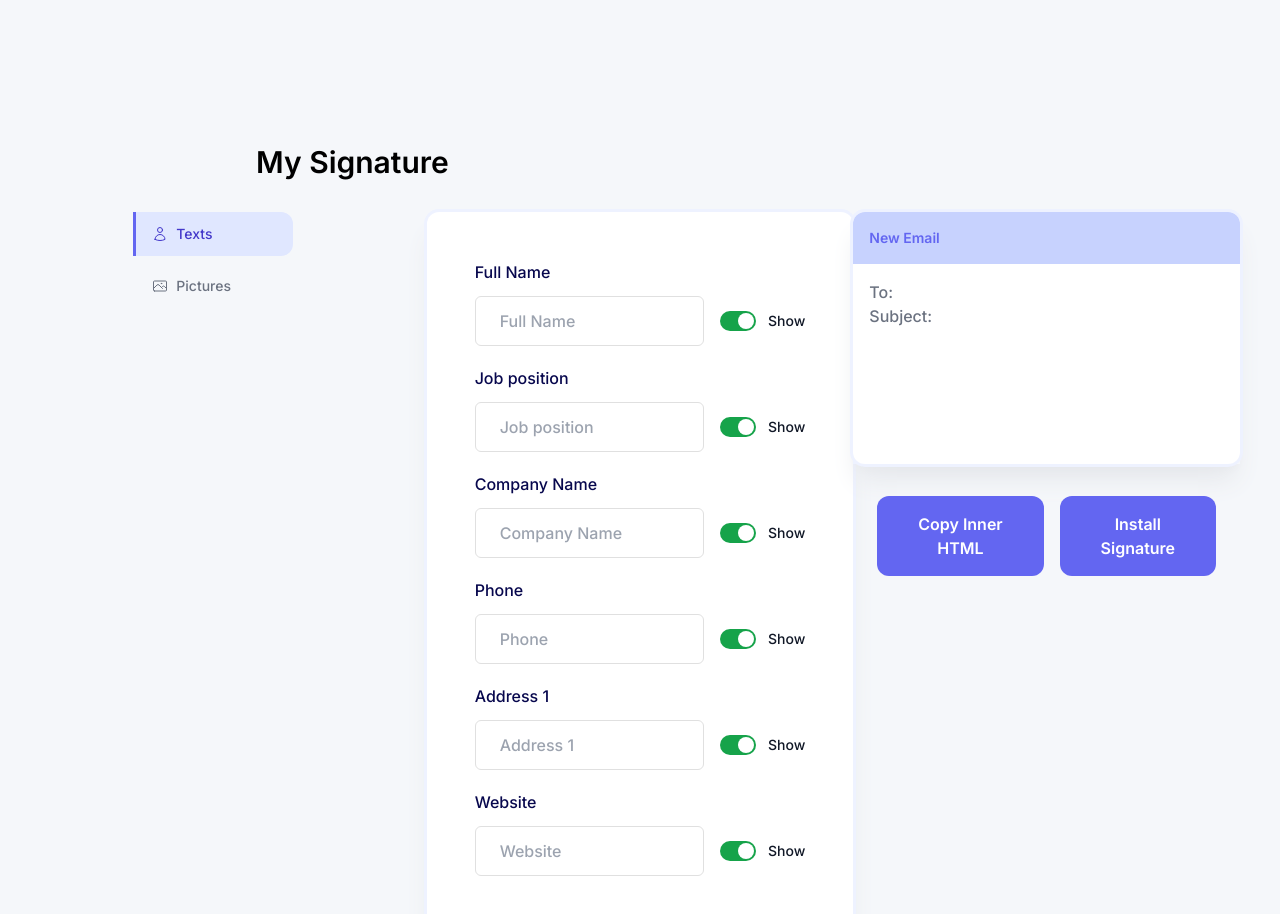
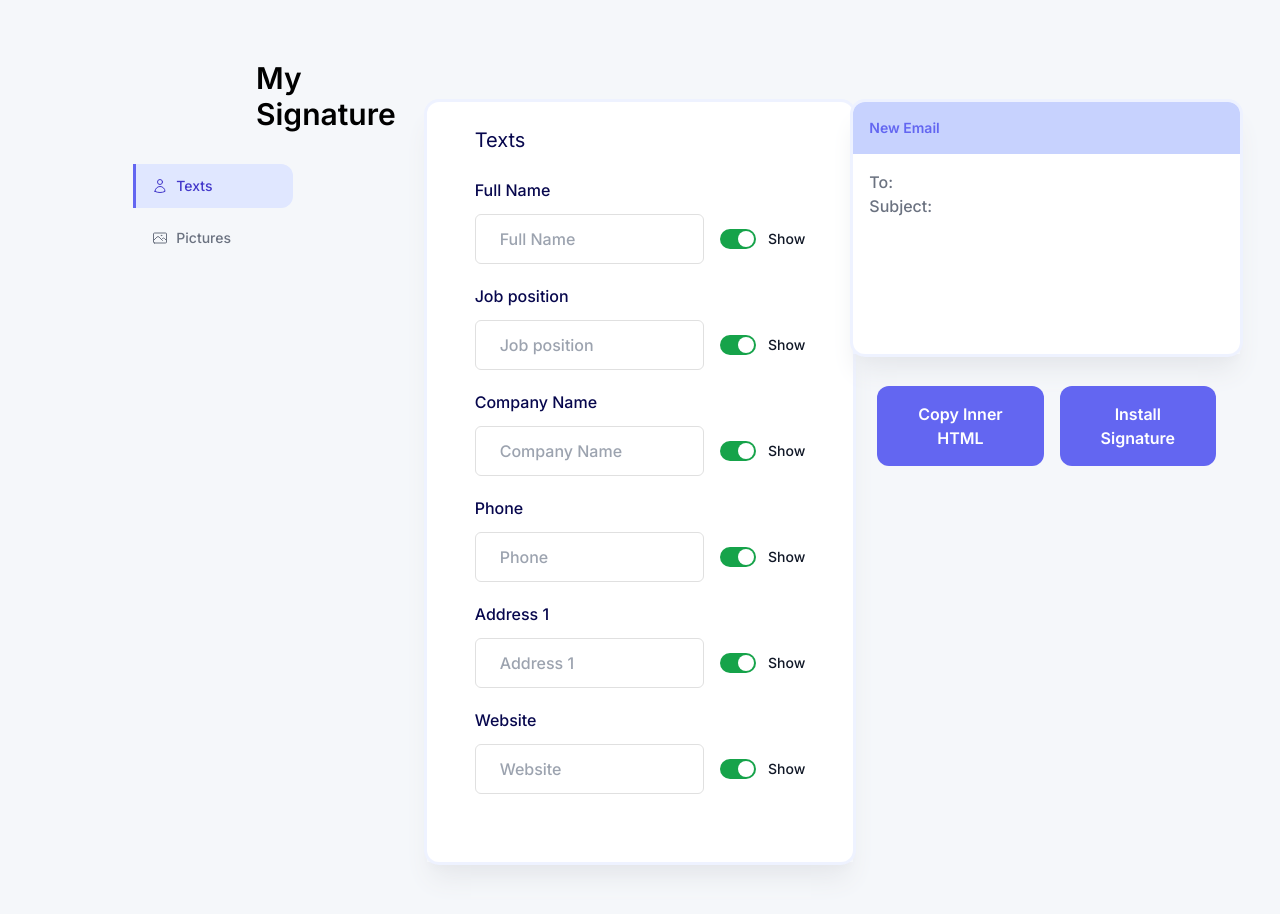
Before and after one commit to IftekharulHaque/signatureGenerator, a Next.js app: page / in a window 1280 px wide. Shown: the top 914 px of the page. Built offline with nearby package versions, Linux system fonts and the light colour scheme.

Commit message:
text form complete

```diff
--- a/src/app/components/FormComponent.tsx
+++ b/src/app/components/FormComponent.tsx
@@ -39,6 +39,7 @@ const FormComponent: React.FC<FormComponentProps> = ({
   return (
     <div className="max-w-xl shadow-xl shadow-gray-200 ">
       <div className="rounded-xl bg-white  ring ring-indigo-50 ">
+        <div className="px-12 pt-6 -mb-6 text-xl text-[#07074D]">Texts</div>
         <div className="flex items-center justify-center p-12">
           <div className="mx-auto w-full max-w-[550px]">
             <form>
--- a/src/app/components/MainComponent.tsx
+++ b/src/app/components/MainComponent.tsx
@@ -27,11 +27,7 @@ const MainComponent: React.FC = () => {
   }
   console.log(isPicChanged);
   return (
-    <div className="">
-      <div className="text-3xl font-semibold pl-64 pt-16 mt-20 mb-8">
-        My Signature
-      </div>
-
+    <div className="my-[8%]">
       <div className="flex items-start ">
         <div className="w-1/3">
           <VerticalNav changeTab={setActiveTab} />
--- a/src/app/components/VerticalNav.tsx
+++ b/src/app/components/VerticalNav.tsx
@@ -14,7 +14,8 @@ const VerticalNav = ({
   const handleTextsClick = () => {
     setIsTextsActive(true);
     setIsPicturesActive(false);
-    console.log("Texts clicked");``
+    console.log("Texts clicked");
+    ``;
   };
 
   const handlePicturesClick = () => {
@@ -27,6 +28,10 @@ const VerticalNav = ({
   };
 
   return (
+    <div>
+      <div className="text-3xl font-semibold pl-64 mb-8 -mt-[10%]">
+        My Signature
+      </div>
       <div className="flex justify-center ">
         <div className="flex-col flex w-40">
           <button
@@ -60,6 +65,7 @@ const VerticalNav = ({
           </button>
         </div>
       </div>
+    </div>
   );
 };
 
```
Lines whose indentation alone changed are shown as unchanged.
